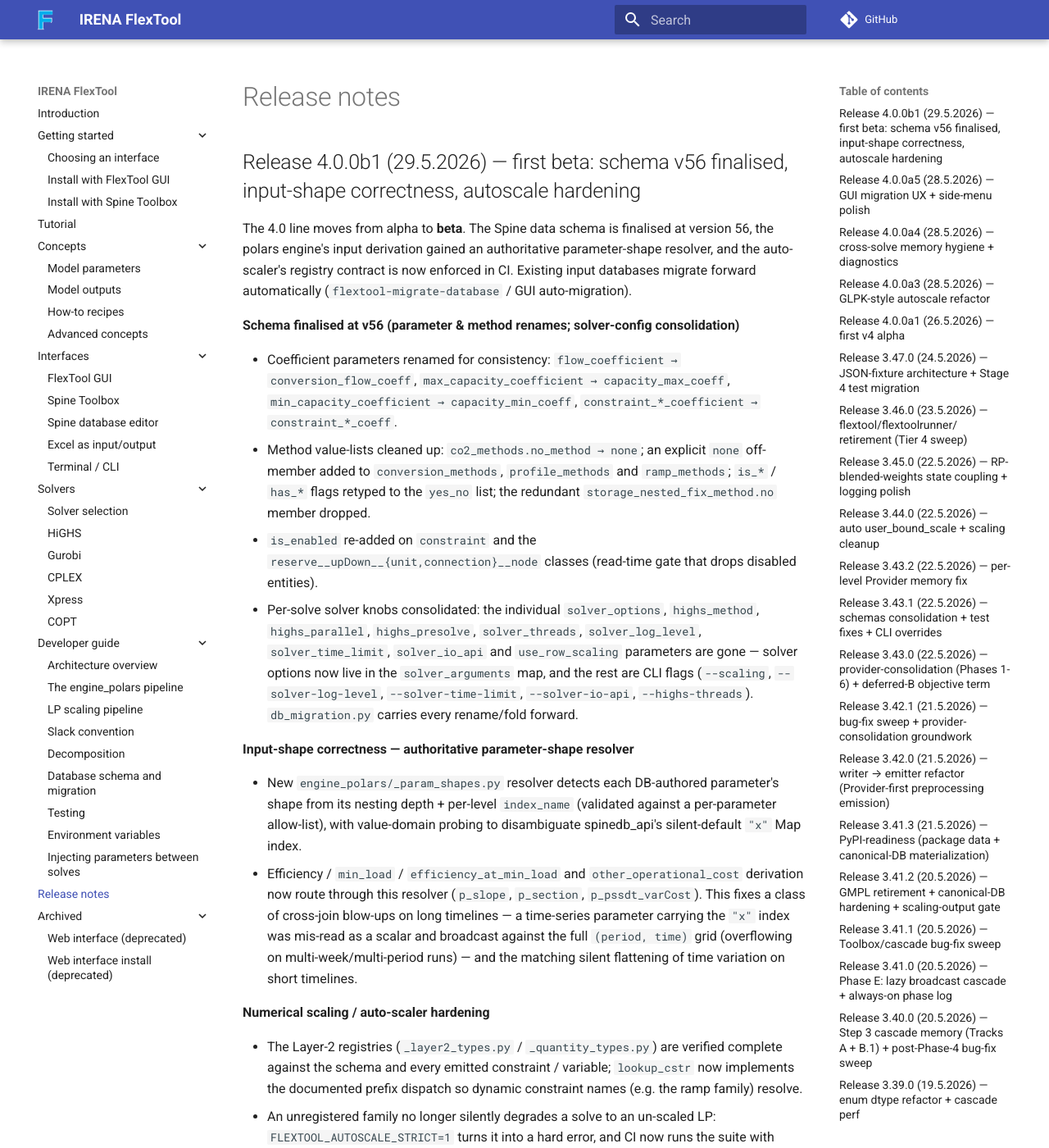
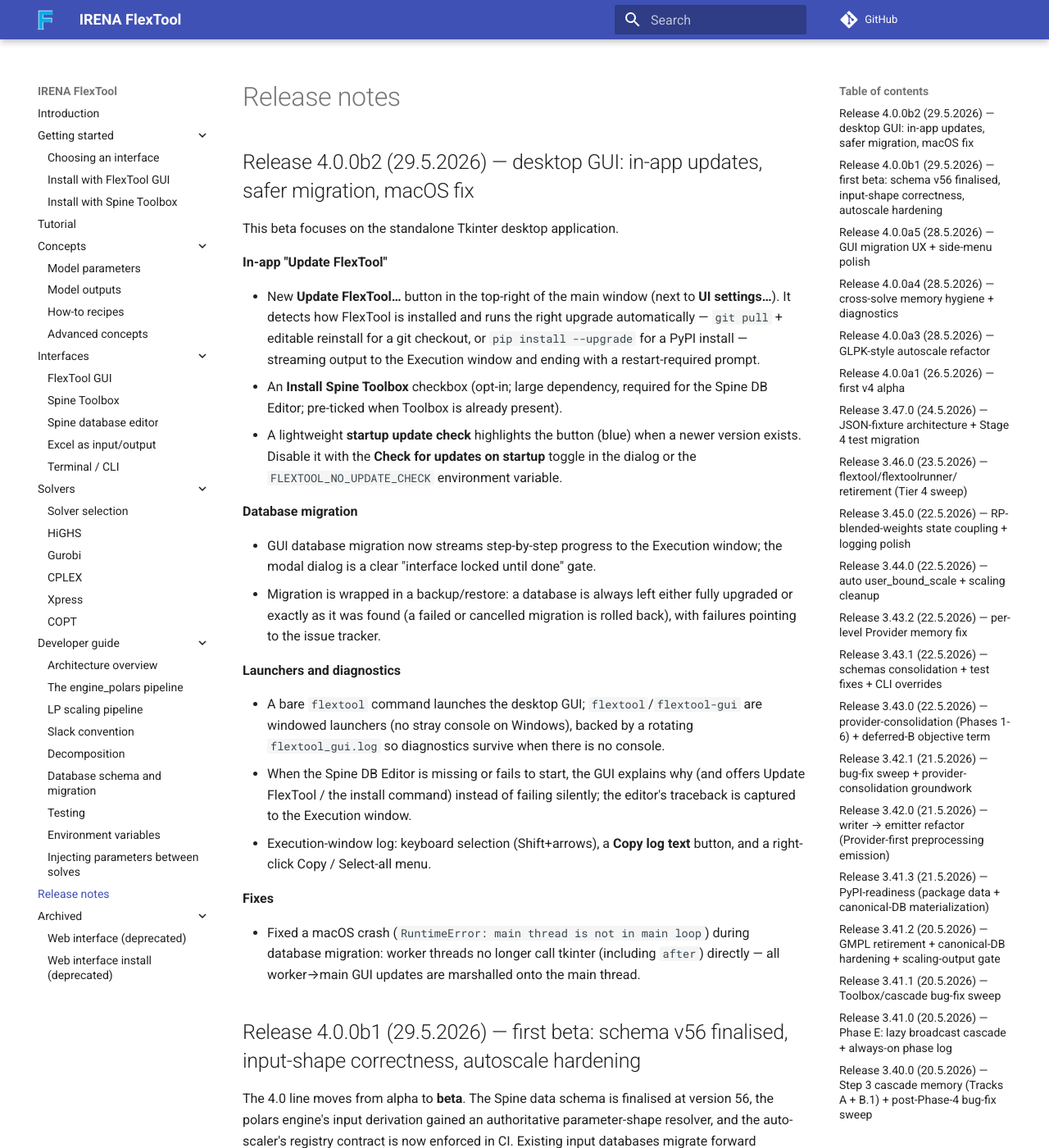
Before and after one commit to irena-flextool/flextool, an MkDocs documentation site: the page built from docs/release.md, in a window 1280 px wide and 1400 px high. Shown: the whole window at 82% size. Built offline with MkDocs 1.6.1 and Material for MkDocs 9.7.7, drawn with Linux system fonts in a browser that asks for light colours; comment, search, counter and statistics services are not loaded.

Commit message:
release: bump to 4.0.0b2 and add release notes
Desktop-GUI beta: in-app Update FlexTool (install-type detection, opt-in Spine
Toolbox, startup update indicator), database migration streamed to the
Execution window with backup/restore safety, windowed launchers + rotating
log, Spine DB Editor failure guidance, Execution-log copy/selection, and the
macOS "main thread is not in main loop" threading fix.

Co-Authored-By: Claude Opus 4.8 (1M context) <noreply@anthropic.com>

```diff
--- a/RELEASE.md
+++ b/RELEASE.md
@@ -1,3 +1,46 @@
+## Release 4.0.0b2 (29.5.2026) — desktop GUI: in-app updates, safer migration, macOS fix
+
+This beta focuses on the standalone Tkinter desktop application.
+
+**In-app "Update FlexTool"**
+
+- New **Update FlexTool…** button in the top-right of the main window (next to
+  **UI settings…**). It detects how FlexTool is installed and runs the right
+  upgrade automatically — `git pull` + editable reinstall for a git checkout,
+  or `pip install --upgrade` for a PyPI install — streaming output to the
+  Execution window and ending with a restart-required prompt.
+- An **Install Spine Toolbox** checkbox (opt-in; large dependency, required for
+  the Spine DB Editor; pre-ticked when Toolbox is already present).
+- A lightweight **startup update check** highlights the button (blue) when a
+  newer version exists. Disable it with the **Check for updates on startup**
+  toggle in the dialog or the `FLEXTOOL_NO_UPDATE_CHECK` environment variable.
+
+**Database migration**
+
+- GUI database migration now streams step-by-step progress to the Execution
+  window; the modal dialog is a clear "interface locked until done" gate.
+- Migration is wrapped in a backup/restore: a database is always left either
+  fully upgraded or exactly as it was found (a failed or cancelled migration is
+  rolled back), with failures pointing to the issue tracker.
+
+**Launchers and diagnostics**
+
+- A bare `flextool` command launches the desktop GUI; `flextool`/`flextool-gui`
+  are windowed launchers (no stray console on Windows), backed by a rotating
+  `flextool_gui.log` so diagnostics survive when there is no console.
+- When the Spine DB Editor is missing or fails to start, the GUI explains why
+  (and offers Update FlexTool / the install command) instead of failing
+  silently; the editor's traceback is captured to the Execution window.
+- Execution-window log: keyboard selection (Shift+arrows), a **Copy log text**
+  button, and a right-click Copy / Select-all menu.
+
+**Fixes**
+
+- Fixed a macOS crash (`RuntimeError: main thread is not in main loop`) during
+  database migration: worker threads no longer call tkinter (including
+  `after`) directly — all worker→main GUI updates are marshalled onto the main
+  thread.
+
 ## Release 4.0.0b1 (29.5.2026) — first beta: schema v56 finalised, input-shape correctness, autoscale hardening
 
 The 4.0 line moves from alpha to **beta**. The Spine data schema is
--- a/pyproject.toml
+++ b/pyproject.toml
@@ -7,7 +7,7 @@ name = "flextool"
 # restructure are in.  4.0.0 final follows after the remaining
 # minor-functionality additions, cleanup and testing land.  PEP 440
 # pre-release suffix: 4.0.0a1, 4.0.0a2, ... 4.0.0b1, 4.0.0rc1, then 4.0.0.
-version = "4.0.0b1"
+version = "4.0.0b2"
 description = "IRENA FlexTool is an energy and power systems model for understanding the role of variable power generation in future energy systems."
 readme = "README.md"
 license = { file = "LICENSE.txt" }
```
